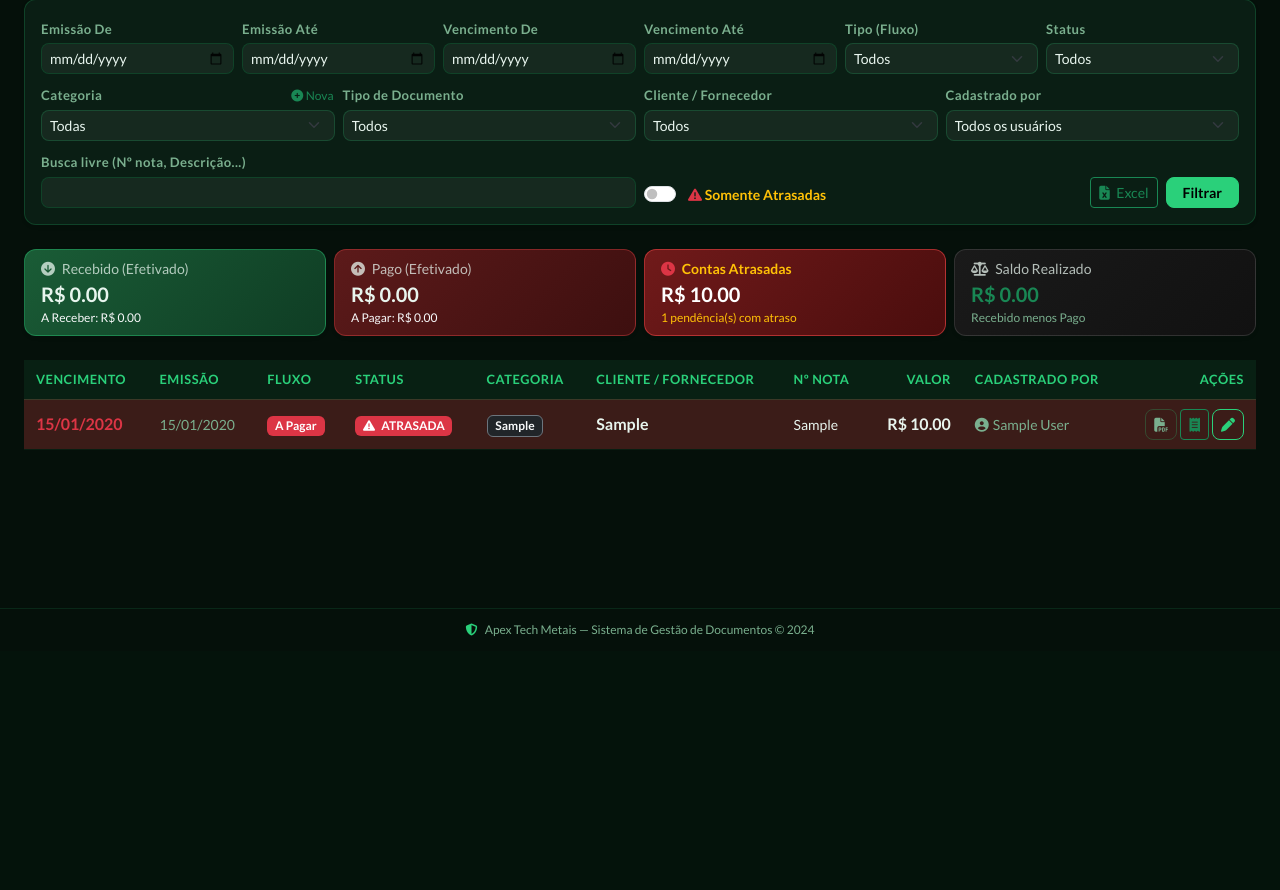
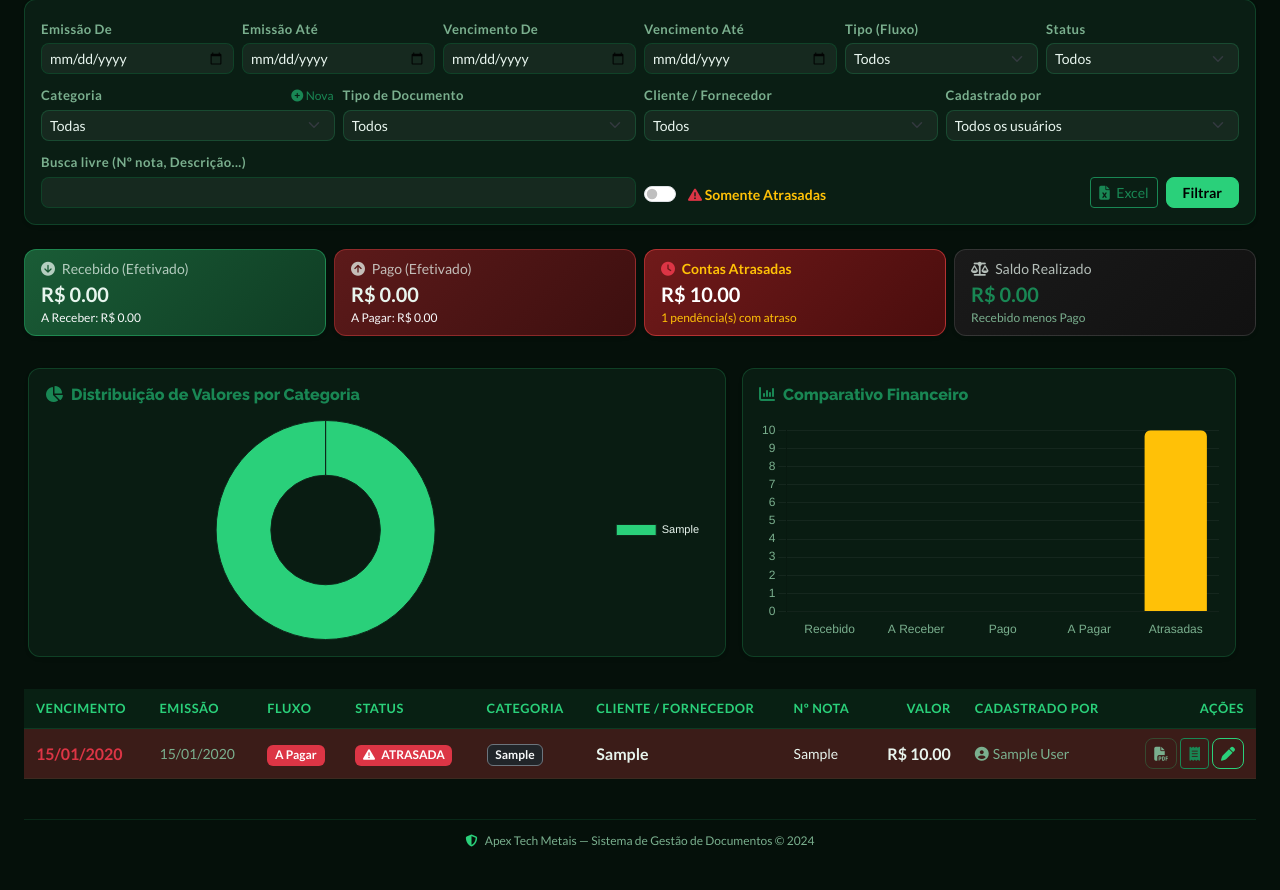
Before and after one commit to devjohnnydev/ServidorAPex, a Flask app: page / in a window 1280 px wide. Shown: the part 149-1039 px from the top of the page. Before the commit the page ends 785 px from the top, so only its background shows below. Run offline with Flask 3, Linux system fonts and the light colour scheme; a user stored in the database is signed in; tables that the repository leaves empty hold one stand-in row (values such as "Sample post"); parts of the project's set-up code (start-up, migrations or seed data) failed here and were passed over.

Commit message:
feat: adiciona graficos interativos de categorias e comparativo financeiro no dashboard

```diff
--- a/app/notas.py
+++ b/app/notas.py
@@ -151,6 +151,15 @@ def dashboard():
     # Lista de usuários cadastrado por para o dropdown
     usuarios = User.query.order_by(User.nome).all()
 
+    # Agrupamento para gráfico por Categoria
+    categorias_dict = {}
+    for n in notas:
+        cat = n.categoria or "Outro"
+        categorias_dict[cat] = categorias_dict.get(cat, Decimal("0")) + n.valor
+
+    chart_labels = list(categorias_dict.keys())
+    chart_values = [float(v) for v in categorias_dict.values()]
+
     return render_template(
         "dashboard.html",
         notas=notas,
@@ -165,7 +174,11 @@ def dashboard():
         clientes=clientes,
         usuarios=usuarios,
         hoje=hoje,
+        chart_labels=chart_labels,
+        chart_values=chart_values,
     )
+
+
 
 
 @notas_bp.route("/notas/nova", methods=["GET", "POST"])
--- a/app/templates/dashboard.html
+++ b/app/templates/dashboard.html
@@ -151,10 +151,99 @@
         <div class="small text-muted" style="font-size: 0.75rem;">Recebido menos Pago</div>
       </div>
     </div>
+</div>
+
+{# --- GRÁFICOS FINANCEIROS INTERATIVOS --- #}
+<div class="row mb-4 g-3">
+  <div class="col-12 col-md-7">
+    <div class="card border-0 shadow-sm h-100" style="background: rgba(14, 41, 27, 0.5); border: 1px solid rgba(42, 208, 122, 0.2) !important;">
+      <div class="card-body p-3">
+        <h6 class="card-title text-success mb-3"><i class="fa-solid fa-chart-pie me-2"></i>Distribuição de Valores por Categoria</h6>
+        <div style="height: 220px; position: relative;">
+          <canvas id="chartCategorias"></canvas>
+        </div>
+      </div>
+    </div>
+  </div>
+  <div class="col-12 col-md-5">
+    <div class="card border-0 shadow-sm h-100" style="background: rgba(14, 41, 27, 0.5); border: 1px solid rgba(42, 208, 122, 0.2) !important;">
+      <div class="card-body p-3">
+        <h6 class="card-title text-success mb-3"><i class="fa-solid fa-chart-column me-2"></i>Comparativo Financeiro</h6>
+        <div style="height: 220px; position: relative;">
+          <canvas id="chartComparativo"></canvas>
+        </div>
+      </div>
+    </div>
   </div>
 </div>
 
+<!-- Chart.js CDN -->
+<script src="https://cdn.jsdelivr.net/npm/chart.js"></script>
+<script>
+  document.addEventListener("DOMContentLoaded", function() {
+    // 1. Gráfico por Categoria (Rosca)
+    const ctxCat = document.getElementById('chartCategorias').getContext('2d');
+    new Chart(ctxCat, {
+      type: 'doughnut',
+      data: {
+        labels: {{ chart_labels|tojson }},
+        datasets: [{
+          data: {{ chart_values|tojson }},
+          backgroundColor: [
+            '#2AD07A', '#36A2EB', '#FF6384', '#FFCE56', '#9966FF',
+            '#4BC0C0', '#FF9F40', '#E7E9ED', '#8e44ad', '#2ecc71'
+          ],
+          borderWidth: 1,
+          borderColor: '#0E291B'
+        }]
+      },
+      options: {
+        responsive: true,
+        maintainAspectRatio: false,
+        plugins: {
+          legend: { position: 'right', labels: { color: '#e8f5ee', font: { size: 11 } } }
+        }
+      }
+    });
+
+    // 2. Gráfico Comparativo (Barras)
+    const ctxComp = document.getElementById('chartComparativo').getContext('2d');
+    new Chart(ctxComp, {
+      type: 'bar',
+      data: {
+        labels: ['Recebido', 'A Receber', 'Pago', 'A Pagar', 'Atrasadas'],
+        datasets: [{
+          label: 'Total (R$)',
+          data: [
+            {{ total_entradas }},
+            {{ total_a_receber }},
+            {{ total_saidas }},
+            {{ total_a_pagar }},
+            {{ total_atrasadas_valor }}
+          ],
+          backgroundColor: [
+            '#2AD07A', '#1fa85e', '#ff4d4d', '#cc0000', '#ffc107'
+          ],
+          borderRadius: 6
+        }]
+      },
+      options: {
+        responsive: true,
+        maintainAspectRatio: false,
+        plugins: {
+          legend: { display: false }
+        },
+        scales: {
+          y: { ticks: { color: '#7aaf8e' }, grid: { color: 'rgba(255,255,255,0.05)' } },
+          x: { ticks: { color: '#7aaf8e' }, grid: { display: false } }
+        }
+      }
+    });
+  });
+</script>
+
 {% if notas %}
+
 {# --- Tabela desktop --- #}
 <div class="table-responsive d-none d-md-block">
   <table class="table table-striped align-middle">
```
